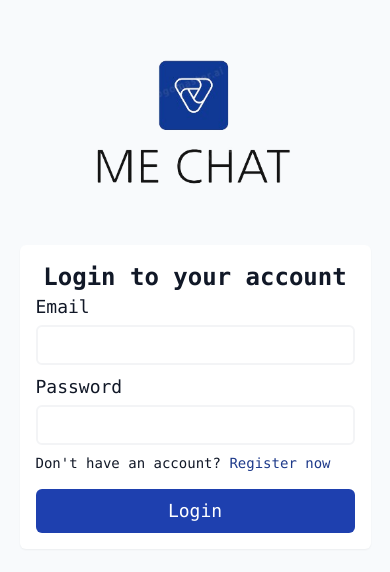
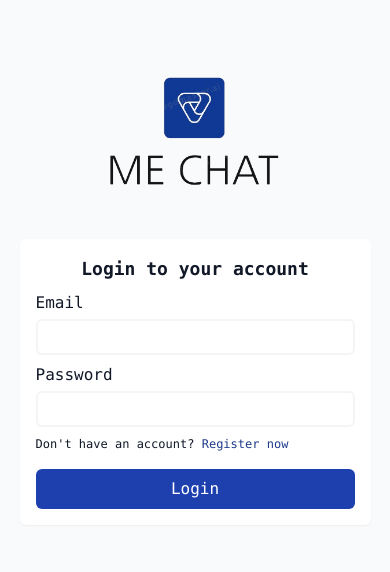
Before and after one commit to Ebram-Barsoum/Chat-app, a React (Vite) app: page /login in a window 390 px wide. Shown: the part 146-718 px from the top of the page. Built offline with nearby package versions, Linux system fonts and the light colour scheme.

Commit message:
'add-FormHeader-component-and-fix-login-and-signup-forms-design'

```diff
--- a/src/features/Authentication/LoginForm.jsx
+++ b/src/features/Authentication/LoginForm.jsx
@@ -4,6 +4,7 @@ import Error from "../../ui/Error";
 import { Link } from "react-router-dom";
 import Button from "../../ui/Button";
 import useSignIn from "./useSignIn";
+import FormHeader from "../../ui/FormHeader";
 
 const EMAIL_REGEX = /^\w+([\.-]?\w+)*@\w+([\.-]?\w+)*(\.\w{2,3})+$/;
 
@@ -25,13 +26,11 @@ export default function LoginForm() {
 
   return (
     <div className="p-4 bg-white text-gray-900 w-[90%] sm:w-[28rem] rounded-md shadow-sm">
-      <h1 className="text-center text-2xl font-semibold">
-        Login to your account
-      </h1>
+      <FormHeader>Login to your account</FormHeader>
 
       <form
         onSubmit={handleSubmit(handleSubmitForm)}
-        className="flex flex-col gap-2 text-lg"
+        className="flex flex-col gap-2 text-md md:text-lg"
       >
         <div className="flex flex-col gap-1">
           <label htmlFor="email">Email</label>
@@ -73,7 +72,7 @@ export default function LoginForm() {
           {errors.password && <Error>{errors.password.message}</Error>}
         </div>
 
-        <p className="text-sm">
+        <p className="text-[12px] sm:text-[14px]">
           Don&apos;t have an account?{" "}
           <Link to={"/signup"} className="text-blue-900">
             Register now
--- a/src/features/Authentication/SignupForm.jsx
+++ b/src/features/Authentication/SignupForm.jsx
@@ -9,6 +9,7 @@ import useSignup from "./useSignup";
 
 import Error from "../../ui/Error";
 import Button from "../../ui/Button";
+import FormHeader from "../../ui/FormHeader";
 
 const EMAIL_REGEX = /^\w+([\.-]?\w+)*@\w+([\.-]?\w+)*(\.\w{2,3})+$/;
 
@@ -30,10 +31,11 @@ export default function SignupForm() {
 
   return (
     <div className="p-4 bg-white shadow-sm text-gray-900 w-[90%] sm:w-[28rem] rounded-md">
-      <h1 className="text-center text-2xl font-semibold">Create Account</h1>
+      <FormHeader>Create Account</FormHeader>
+
       <form
         onSubmit={handleSubmit(handleSubmitForm)}
-        className="flex flex-col gap-2 text-lg"
+        className="flex flex-col gap-2 text-md md:text-lg"
       >
         <div className="flex flex-col gap-1">
           <label htmlFor="userName">User name</label>
@@ -110,7 +112,7 @@ export default function SignupForm() {
           />
         </div>
 
-        <p className="text-sm">
+        <p className="text-[12px] sm:text-[14px]">
           Already have an account?{" "}
           <Link to={"/login"} className="text-blue-900">
             Login
--- /dev/null
+++ b/src/ui/FormHeader.jsx
@@ -0,0 +1,8 @@
+/* eslint-disable react/prop-types */
+export default function FormHeader({ children }) {
+  return (
+    <h1 className="text-center text-lg sm:text-xl md:text-2xl font-semibold mb-2">
+      {children}
+    </h1>
+  );
+}
--- a/src/ui/Logo.jsx
+++ b/src/ui/Logo.jsx
@@ -3,7 +3,7 @@ export default function Logo() {
     <img
       src="/public/logo.png"
       alt="ME-Chat logo image"
-      className="w-[80%]  sm:h-[15rem] sm:w-[20rem] "
+      className="w-[70%]  sm:h-[15rem] sm:w-[20rem] "
     />
   );
 }
```
